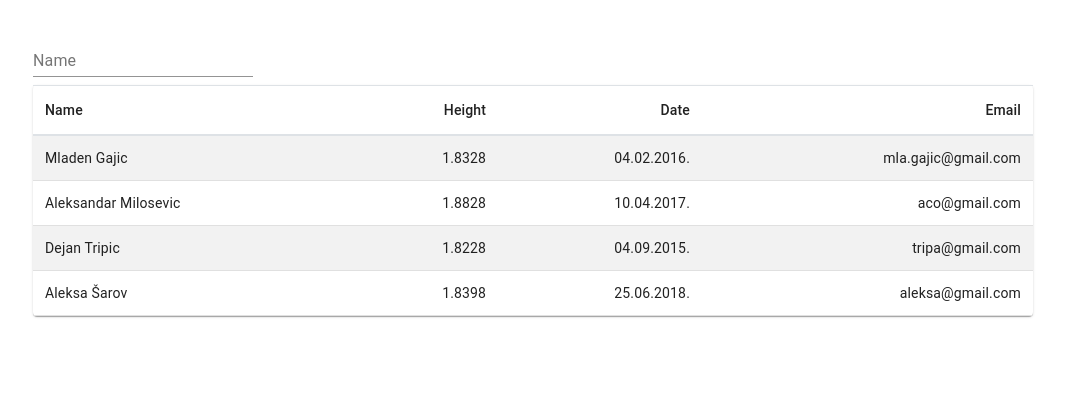
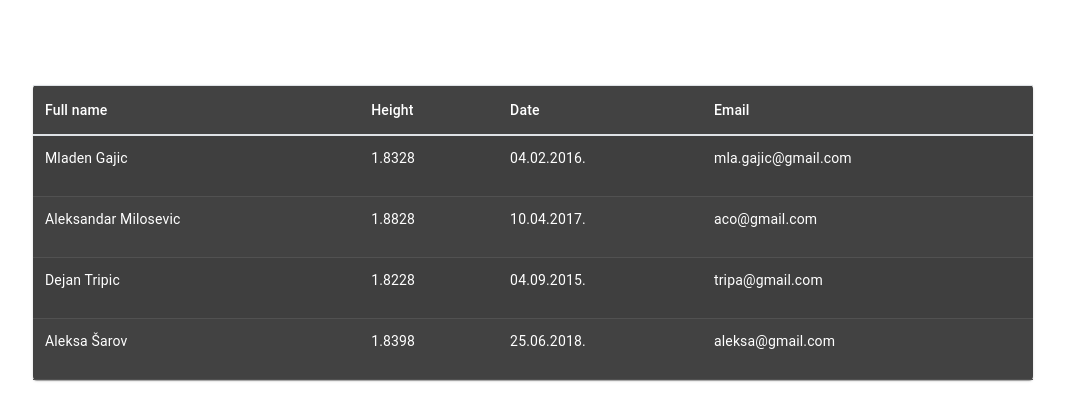
Before and after one commit to gajicML/react-dynamic-data-table, a React (Create React App) app: page / in a window 1280 px wide. Shown: the top 420 px of the page, without its empty margins (107-1172 px from the left). Built offline with nearby package versions, Linux system fonts and the light colour scheme.

Commit message:
App - adding header, Table -  edit row

```diff
--- a/src/components/App.js
+++ b/src/components/App.js
@@ -1,26 +1,58 @@
 import React from 'react';
 import Table from './Table';
-import {MuiThemeProvider} from '@material-ui/core/styles';
+import { MuiThemeProvider, createMuiTheme } from '@material-ui/core/styles';
+
 import TextField from '@material-ui/core/TextField';
+
+const theme = createMuiTheme({
+  palette: {
+    type: 'dark',
+  },
+  status: {
+    danger: 'orange',
+  },
+});
 
 class App extends React.Component {
 
     state = {
-        employees: [
+        data: [
             {id: 1, name: "Mladen Gajic", height: 1.8328, date: "04.02.2016.", description: "Web designer", email: "mla.gajic@gmail.com"},
             {id: 2, name: "Aleksandar Milosevic", height: 1.8828, date: "10.04.2017.", description: "Pićkin dim junior developer",email: "aco@gmail.com"},
             {id: 3, name: "Dejan Tripic", height: 1.8228, date: "04.09.2015.", description: "Web designer",email: "tripa@gmail.com"},
             {id: 4, name: "Aleksa Šarov", height: 1.8398, date: "25.06.2018.", description: "Pićkin dim midijor developer",email: "aleksa@gmail.com"}
         ],
-        showModal: false,
-        modalData: null
 
     }
+
+    header =  [
+        {
+          name: "Full name",
+          prop: "name",
+          type: 'string',
+        },
+        {
+          name: "Height",
+          prop: "height",
+          type: 'number',
+        },
+        {
+          name: "Date",
+          prop: "date",
+          type: 'string',
+        },
+        {
+          name: "Email",
+          prop: "email",
+          type: "string",
+        },
+      ]
+
 
     render() {
         return(
           <div className="App">
-            <MuiThemeProvider >
+            <MuiThemeProvider theme={theme}>
                 <TextField
                     name="firstName"
                     id="standard-basic"
@@ -29,7 +61,10 @@ class App extends React.Component {
                     margin="normal"
                 />
 
-                    <Table data={this.state.employees} />
+                    <Table
+                      data={this.state.data}
+                      header={this.header}
+                    />
 
             </MuiThemeProvider>
           </div>
--- a/src/components/Number.js
+++ b/src/components/Number.js
@@ -1,9 +1,9 @@
 import React from 'react'
 
-export default function Number(props) {
+export default function Number({ number }) {
     return (
         <>
-           {props.age}
+           {number}
         </>
     )
 }
--- a/src/components/String.js
+++ b/src/components/String.js
@@ -1,9 +1,9 @@
 import React from 'react'
 
-export default function String(props) {
+export default function String({text}) {
     return (
         <>
-          <p>{props.name}</p>
+          <p>{text}</p>
         </>
     )
 }
--- a/src/components/Table.js
+++ b/src/components/Table.js
@@ -1,49 +1,56 @@
 import React from 'react';
-import { makeStyles } from '@material-ui/core/styles';
 import Table from '@material-ui/core/Table';
 import TableBody from '@material-ui/core/TableBody';
 import TableCell from '@material-ui/core/TableCell';
 import TableHead from '@material-ui/core/TableHead';
 import TableRow from '@material-ui/core/TableRow';
 import Paper from '@material-ui/core/Paper';
+import String from './String';
+import Number from './Number';
+import Slot from './Slot';
+import Date from './Date';
 
-const useStyles = makeStyles({
-  root: {
-    width: '100%',
-    overflowX: 'auto',
-  },
-  table: {
-    minWidth: 650,
-  },
-});
+const row = (item, index, header) => (
+    <TableRow key={`tr-${index}`}>
+        {header.map((cellItem, cellIndex) =>
+            <TableCell key={`tc-${cellIndex}`}>
+                {getComponent(cellItem.type,item[cellItem.prop])}
+            </TableCell>
+        )}
+    </TableRow>
+);
 
-export default function SimpleTable(props) {
+const getComponent = (type, value) => {
+    // eslint-disable-next-line default-case
+    switch(type) {
+        case "string":
+            return <String text={value}/>;
+        case "number":
+            return <Number number={value}/>;
+        case "date":
+            return <Date />;
+        case "slot":
+            return <Slot />;
+    }
+};
 
-  return (
+export default ({ data, header }) => {
+    return(
     <Paper >
       <Table className='table table-striped ' aria-label="simple table">
         <TableHead>
           <TableRow>
-            <TableCell>Name</TableCell>
-            <TableCell align="right">Height</TableCell>
-            <TableCell align="right">Date</TableCell>
-            <TableCell align="right">Email</TableCell>
+                {header.map((item, index) => {
+                    return <TableCell key={index}>{item.name}</TableCell>
+                  })
+                }
           </TableRow>
         </TableHead>
         <TableBody>
-            {props.data.map(employee => {
-                return (
-                    <TableRow >
-                        <TableCell component="th" scope="row">  {employee.name} </TableCell>
-                        <TableCell align="right">{employee.height}</TableCell>
-                        <TableCell align="right">{employee.date}</TableCell>
-                        <TableCell align="right">{employee.email}</TableCell>
-                    </TableRow>
-                )
-            })}
-
+            {data.map((item, index) => row(item, index, header))}
         </TableBody>
       </Table>
     </Paper>
-  );
+    )
+
 }
```
